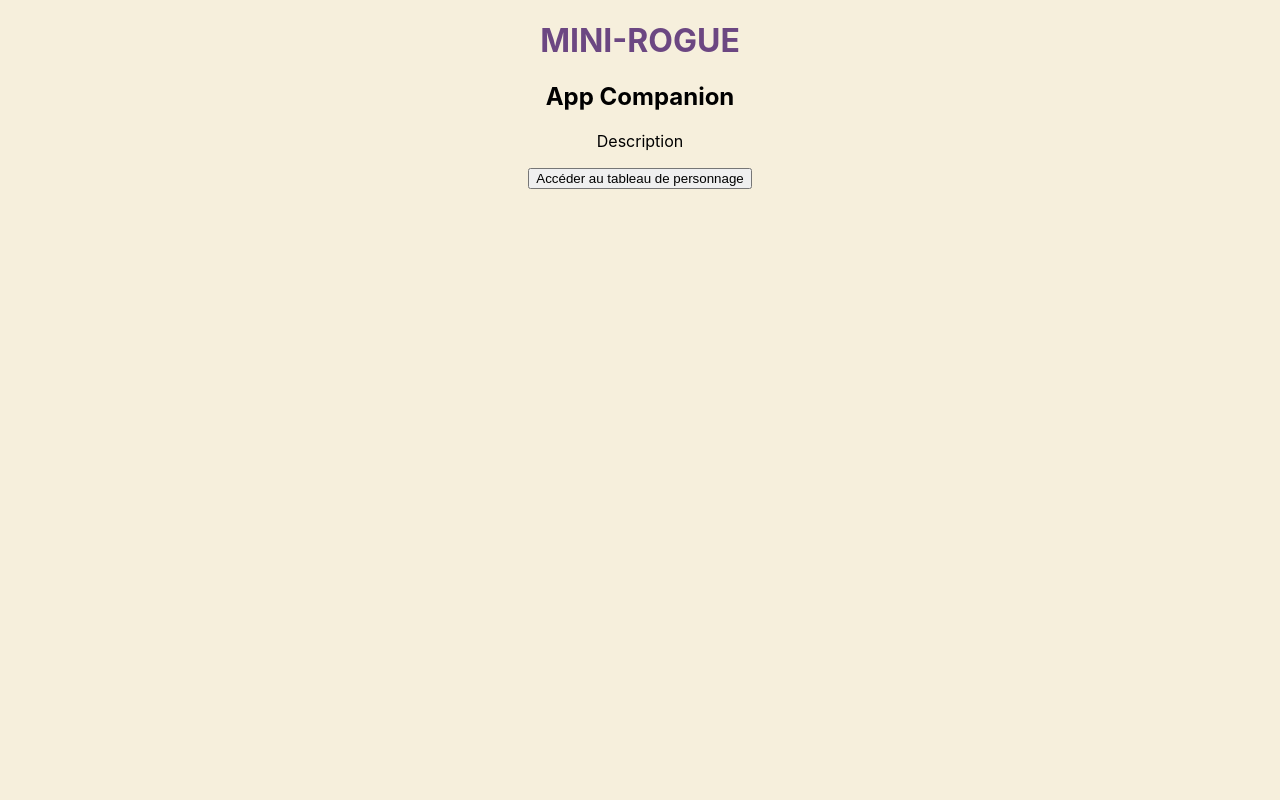
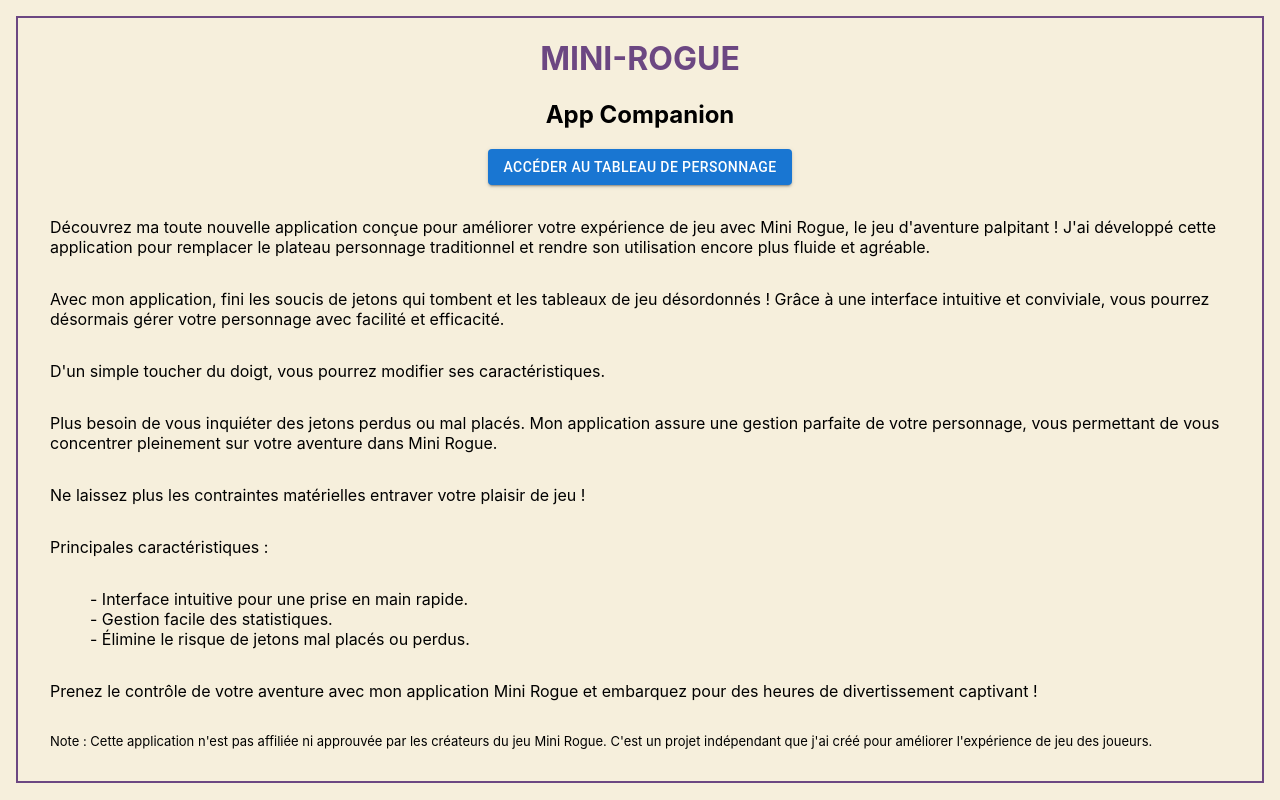
Before and after one commit to BenoitHamaide/MiniRoqueCompanionApp, a React (Create React App) app: page / in a window 1280 px wide. Built offline with nearby package versions, Linux system fonts and the light colour scheme.

Commit message:
maj selection de personnage et point de vie automatique

```diff
--- a/package.json
+++ b/package.json
@@ -5,6 +5,7 @@
   "dependencies": {
     "@emotion/react": "^11.11.1",
     "@emotion/styled": "^11.11.0",
+    "@mui/icons-material": "^5.14.1",
     "@mui/material": "^5.14.0",
     "@testing-library/jest-dom": "^5.17.0",
     "@testing-library/react": "^13.4.0",
--- a/src/App.scss
+++ b/src/App.scss
@@ -1,3 +1,5 @@
 .App {
   text-align: center;
+  border: #6C4782 solid 2px;
+  margin: 1rem;
 }
--- /dev/null
+++ b/src/Components/ButtonHome/ButtonHome.js
@@ -0,0 +1,18 @@
+import { IconButton } from '@mui/material';
+import './ButtonHome.scss'
+import HomeIcon from '@mui/icons-material/Home';
+import { Link } from 'react-router-dom';
+
+function ButtonHome() {
+    return (
+        <div>
+            <Link to="/">
+            <IconButton >
+            <HomeIcon fontSize='small'/>
+            </IconButton >
+            </Link>
+        </div>
+    );
+}
+
+export default ButtonHome;
--- a/src/Components/ButtonSheet/ButtonSheet.js
+++ b/src/Components/ButtonSheet/ButtonSheet.js
@@ -1,11 +1,12 @@
 import { Link } from 'react-router-dom';
 import './ButtonSheet.scss';
+import { Button } from '@mui/material';
 
 function ButtonSheet() {
     return (
         <div>
             <Link to="/personnage">
-                <button>Accéder au tableau de personnage</button>
+                <Button variant="contained">Accéder au tableau de personnage</Button>
             </Link>
         </div>
     );
--- /dev/null
+++ b/src/Components/CharacterSelector/CharacterSelector.js
@@ -0,0 +1,33 @@
+import React, { useState } from 'react';
+import { Button, FormControl, InputLabel, MenuItem, Select } from '@mui/material';
+
+const CharacterSelector = ({ characters, onUpdateStats }) => {
+  const [selectedCharacter, setSelectedCharacter] = useState(null);
+
+  const handleCharacterSelect = (event) => {
+    const selectedCharacterName = event.target.value;
+    const selectedCharacterData = characters.find(
+      (character) => character.name === selectedCharacterName
+    );
+    setSelectedCharacter(selectedCharacterData);
+    onUpdateStats(selectedCharacterData.stats);
+  };
+
+  return (
+    <div>
+      <h2>Sélectionnez votre personnage :</h2>
+      <FormControl fullWidth variant="outlined">
+        <InputLabel>Personnage</InputLabel>
+        <Select value={selectedCharacter?.name || ''} onChange={handleCharacterSelect} label="Personnage">
+          {characters.map((character) => (
+            <MenuItem key={character.name} value={character.name}>
+              {character.name}
+            </MenuItem>
+          ))}
+        </Select>
+      </FormControl>
+    </div>
+  );
+};
+
+export default CharacterSelector;
--- a/src/Components/Description/Description.js
+++ b/src/Components/Description/Description.js
@@ -3,7 +3,26 @@
 function Description() {
     return (
         <div>
-            <p>Description</p>
+            <p>Découvrez ma toute nouvelle application conçue pour améliorer votre expérience de jeu avec Mini Rogue, le jeu d'aventure palpitant ! J'ai développé cette application pour remplacer le plateau personnage traditionnel et rendre son utilisation encore plus fluide et agréable.</p>
+
+<p>Avec mon application, fini les soucis de jetons qui tombent et les tableaux de jeu désordonnés ! Grâce à une interface intuitive et conviviale, vous pourrez désormais gérer votre personnage avec facilité et efficacité.</p>
+
+<p>D'un simple toucher du doigt, vous pourrez modifier ses caractéristiques.</p>
+
+<p>Plus besoin de vous inquiéter des jetons perdus ou mal placés. Mon application assure une gestion parfaite de votre personnage, vous permettant de vous concentrer pleinement sur votre aventure dans Mini Rogue.</p>
+
+<p>Ne laissez plus les contraintes matérielles entraver votre plaisir de jeu !</p>
+
+<p>Principales caractéristiques :</p>
+<ul>
+<li>- Interface intuitive pour une prise en main rapide.</li>
+<li>- Gestion facile des statistiques.</li>
+<li>- Élimine le risque de jetons mal placés ou perdus.</li>
+</ul>
+<p>Prenez le contrôle de votre aventure avec mon application Mini Rogue et embarquez pour des heures de divertissement captivant !</p>
+
+<p className='footer'>Note : Cette application n'est pas affiliée ni approuvée par les créateurs du jeu Mini Rogue. C'est un projet indépendant que j'ai créé pour améliorer l'expérience de jeu des joueurs.
+</p>
         </div>
     );
 }
--- a/src/Components/Description/Description.scss
+++ b/src/Components/Description/Description.scss
@@ -0,0 +1,16 @@
+p{
+    margin: 2rem;
+    text-align: left;
+}
+ul{
+    margin: 2rem;
+    text-align: left;
+    li{
+        list-style: none;
+    }
+}
+.footer{
+    font-size: small;
+
+    margin: 2rem;
+}
--- a/src/Components/Home/Home.js
+++ b/src/Components/Home/Home.js
@@ -7,8 +7,8 @@
     return (
         <div>
             <Header />
+            <ButtonSheet />
             <Description />
-            <ButtonSheet />
         </div>
     );
 }
--- a/src/Components/LifeCounter/LifeCounter.js
+++ b/src/Components/LifeCounter/LifeCounter.js
@@ -1,9 +1,15 @@
+import React, { useState, useEffect } from 'react';
 import { Button } from '@mui/material';
 import './LifeCounter.scss';
-import { useState } from 'react';
 
-function LifeCounter() {
+function LifeCounter({ characterStats }) {
   const [healthPoints, setHealthPoints] = useState(0);
+
+  useEffect(() => {
+    if (characterStats) {
+      setHealthPoints(characterStats.health || 0);
+    }
+  }, [characterStats]);
 
   const handleIncrement = () => {
     if (healthPoints < 20) {
@@ -30,13 +36,12 @@
       <h2>PV</h2>
       <h3>prouesse: -2pv</h3>
       <h2>{getStatus()}</h2>
-            <Button variant="contained" color='error' onClick={handleDecrement} >
+      <Button variant="contained" color="error" onClick={handleDecrement}>
         Diminuer PV
       </Button>
-            <Button variant="contained" color='success' onClick={handleIncrement} disabled={healthPoints >= 20}>
+      <Button variant="contained" color="success" onClick={handleIncrement} disabled={healthPoints >= 20}>
         Augmenter PV
       </Button>
-
     </div>
   );
 }
--- a/src/Components/SheetComponent/SheetComponent.js
+++ b/src/Components/SheetComponent/SheetComponent.js
@@ -1,4 +1,4 @@
-
+import React, { useState } from 'react';
 import { Grid, Container, Card, CardContent } from '@mui/material';
 import ArmorCounter from '../ArmorCounter/ArmorCounter';
 import ExperienceCounter from '../ExperienceCounter/ExperienceCounter';
@@ -8,18 +8,48 @@
 import PotionSelector from '../PotionSelector/PotionSelector';
 import RationCounter from '../RationCounter/RationCounter';
 import './SheetComponent.scss';
+import ButtonHome from '../ButtonHome/ButtonHome';
+import CharacterSelector from '../CharacterSelector/CharacterSelector';
 
 function SheetComponent() {
+  const characters = [
+    {
+      name: 'Croisé',
+      stats: { health: 10, armor: 1, rations: 4 },
+    },
+    {
+      name: 'Prêtresse',
+      stats: { health: 13, gold: 2, rations: 3, 'eau bénite': 1 },
+    },
+    {
+      name: 'Rogue',
+      stats: { health: 10, gold: 5, rations: 3 },
+    },
+    {
+      name: 'Mage',
+      stats: { health: 11, gold: 3, rations: 4, 'potion de perception': 1 },
+    },
+  ];
+
+  const [characterStats, setCharacterStats] = useState(null);
+
+  const updateCharacterStats = (stats) => {
+    setCharacterStats(stats);
+  };
+
   return (
     <div>
       <Header />
+      <div>
+        <ButtonHome />
+      </div>
       <Container>
         <h2>Plateau personnage</h2>
+        <CharacterSelector characters={characters} onUpdateStats={updateCharacterStats} />
         <Grid container spacing={2}>
           <Grid item xs={12} sm={6}>
-            <Card variant="outlined" >
+            <Card variant="outlined">
               <CardContent className="experience-card">
-
                 <ExperienceCounter />
               </CardContent>
             </Card>
@@ -27,7 +57,6 @@
           <Grid item xs={12} sm={6}>
             <Card variant="outlined">
               <CardContent className="armor-card">
-
                 <ArmorCounter />
               </CardContent>
             </Card>
@@ -35,14 +64,14 @@
           <Grid item xs={12} sm={6}>
             <Card variant="outlined">
               <CardContent className="health-card">
-                <LifeCounter />
+                {/* Utiliser uniquement le LifeCounter qui reçoit les stats du personnage sélectionné */}
+                <LifeCounter characterStats={characterStats} />
               </CardContent>
             </Card>
           </Grid>
           <Grid item xs={12} sm={6}>
             <Card variant="outlined">
               <CardContent className="ration-card">
-
                 <RationCounter />
               </CardContent>
             </Card>
@@ -50,7 +79,6 @@
           <Grid item xs={12} sm={6}>
             <Card variant="outlined">
               <CardContent className="gold-card">
-
                 <GoldCounter />
               </CardContent>
             </Card>
@@ -58,7 +86,6 @@
           <Grid item xs={12} sm={6}>
             <Card variant="outlined">
               <CardContent className="potion-card">
-
                 <PotionSelector />
               </CardContent>
             </Card>
```
Also changed, not shown: src/Components/ButtonHome/ButtonHome.scss (added), src/Components/CharacterSelector/CharacterSelector.scss (added), 1 other file (tests, documents, lock files or other folders). Lines whose indentation alone changed are shown as unchanged.
